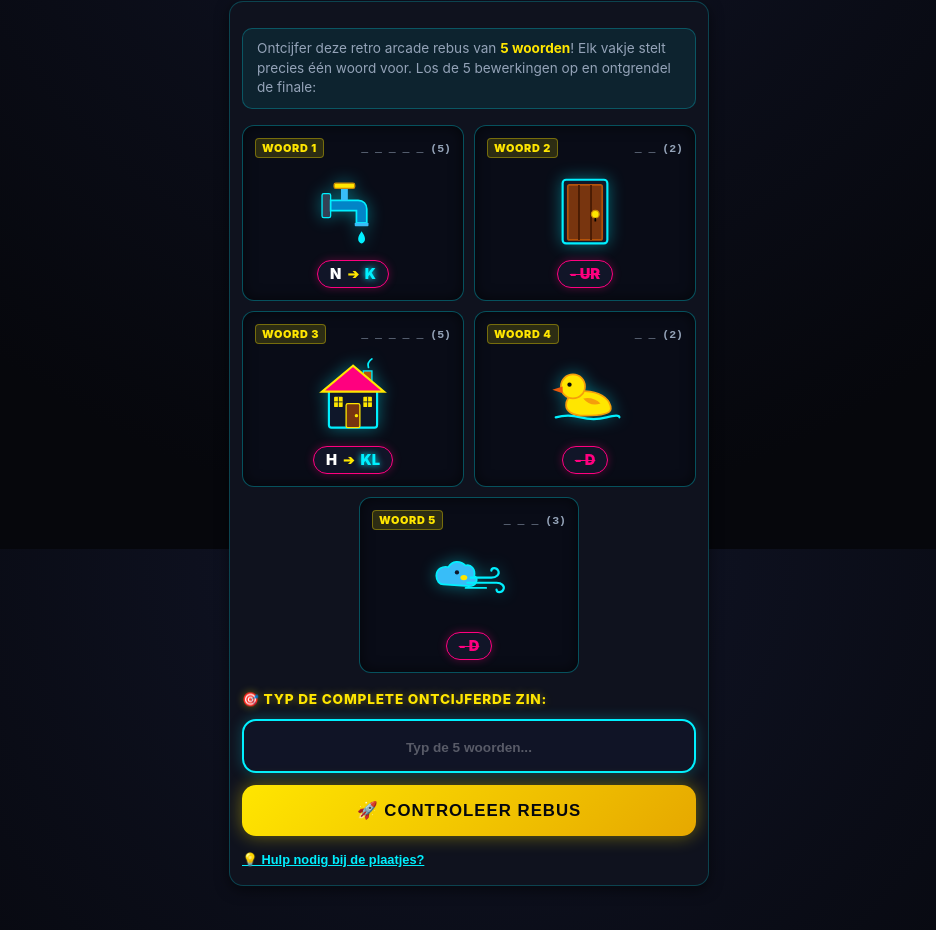
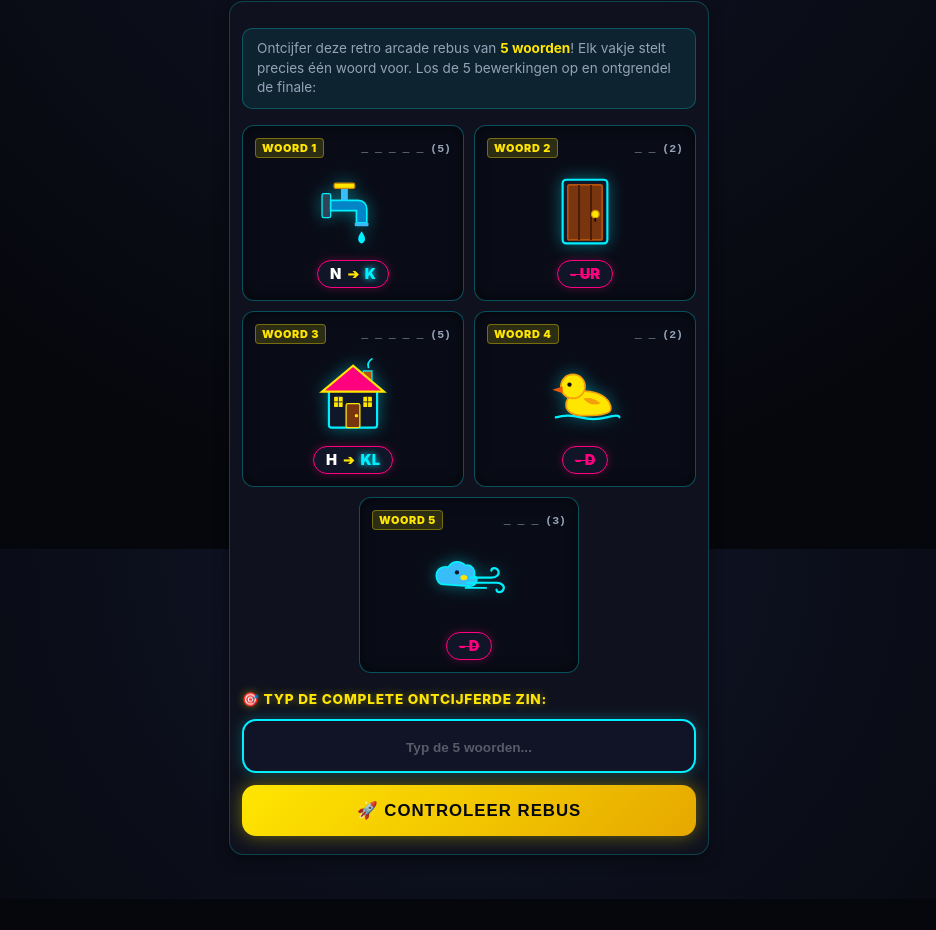
Before and after one commit to bertvanlange/draaiboek_index, a plain HTML site: page quest_hunt/puzzel_3_rebus.html in a window 1280 px wide. Shown: the part 251-1181 px from the top of the page, without its empty margins (171-1107 px from the left). After the commit the page ends 1150 px from the top, so only its background shows below. Drawn offline with Linux system fonts and the light colour scheme.

Commit message:
removed the hulp nodig button

```diff
--- a/quest_hunt/puzzel_3_rebus.html
+++ b/quest_hunt/puzzel_3_rebus.html
@@ -709,10 +709,6 @@
           🚀 Controleer Rebus
         </button>
 
-        <button type="button" id="btnToggleHint" class="btn-hint-toggle">
-          💡 Hulp nodig bij de plaatjes?
-        </button>
-
         <div id="hintBox" class="hint-box" style="display: none;">
           <strong>De 5 voorwerpen zijn:</strong><br>
           • <strong>Vak 1:</strong> Kraan (vervang N door K)<br>
```
